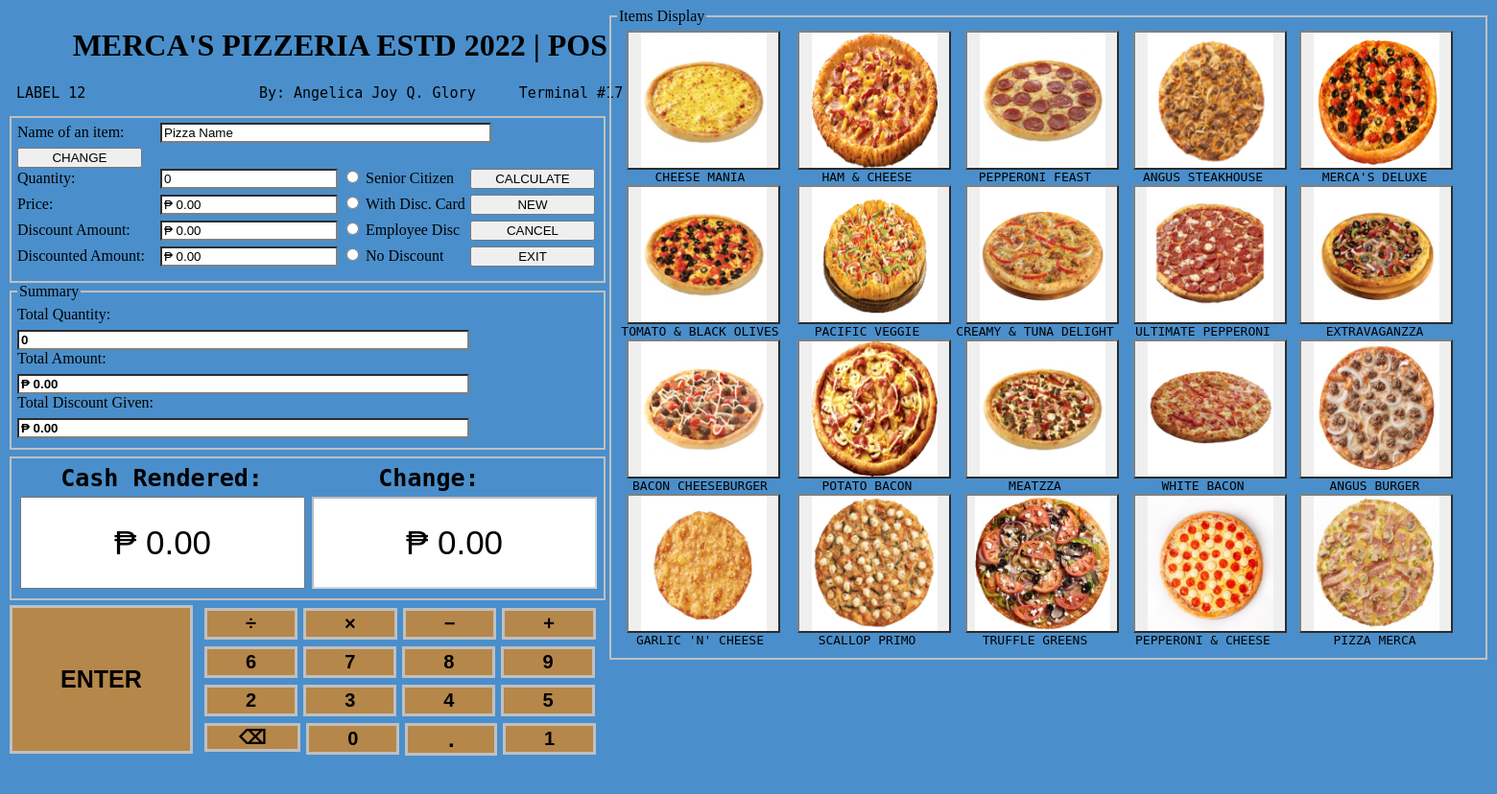
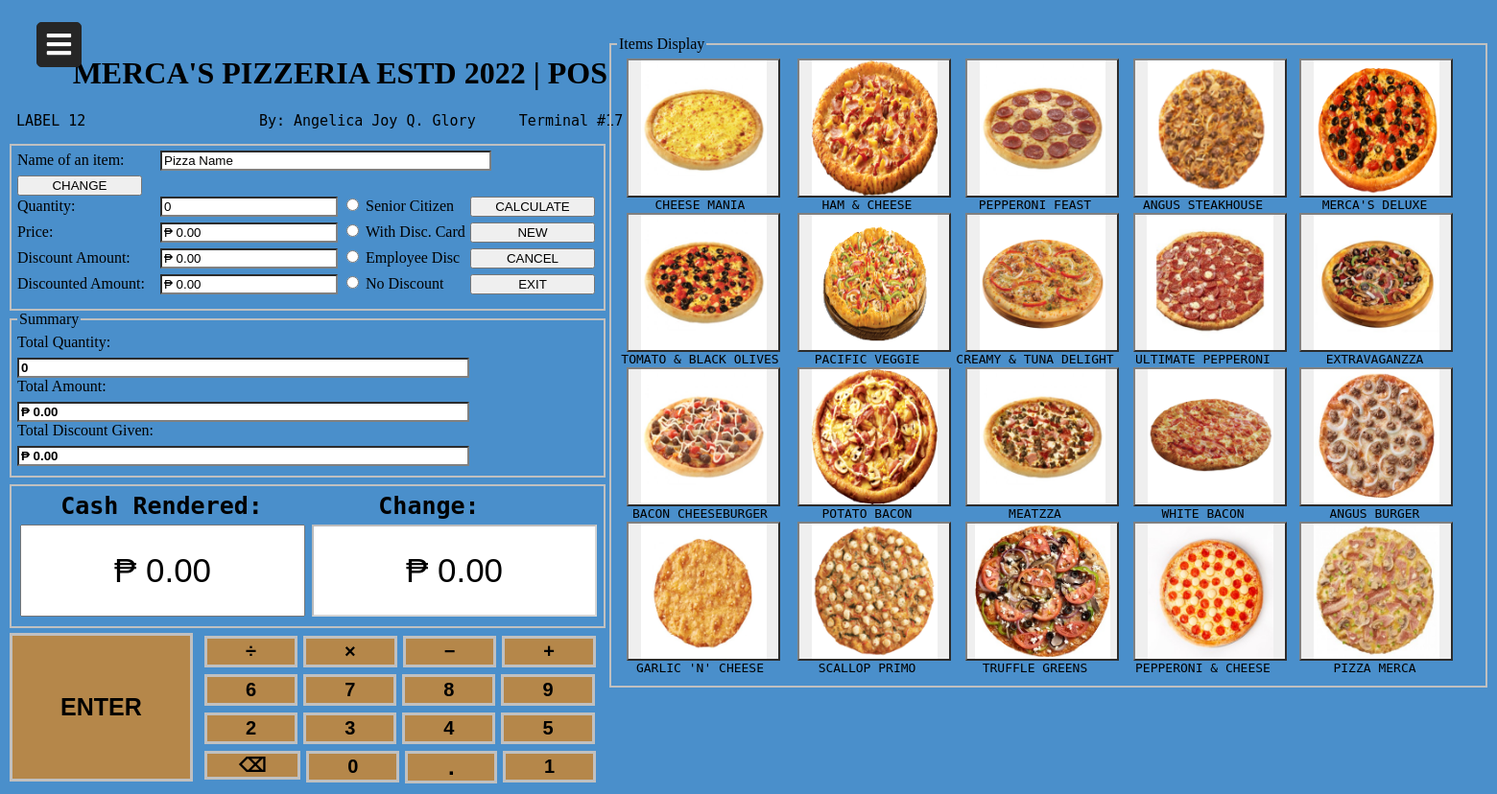
Before and after one commit to dvincem/MERCA-S-PIZZA, a PHP site: page /MERCAPIZZA/Wp3POS.php in a window 1560 px wide. Shown: the whole page at 96% size. Before the commit the page ends 788 px from the top, so only its background shows below. Run offline with PHP 8.4, Linux system fonts and the light colour scheme.

Commit message:
Lopits Update 2

```diff
--- a/public/Wp3POS.php
+++ b/public/Wp3POS.php
@@ -4,12 +4,63 @@
     <meta charset="utf-8">
     <meta name="viewport" content="width=device-width, initial-scale=1">
     <link rel="stylesheet" href="styles1.css" />
+    <link rel="stylesheet" href="css/dashboard.css">
     <link rel="javascript" href="script.js" />
+    <link rel="stylesheet" href="https://cdnjs.cloudflare.com/ajax/libs/font-awesome/5.15.3/css/all.min.css"/>
     <link href="https://fonts.googleapis.com/icon?family=Material+Icons">
     <title>Webpage 3 POS</title>
   </head>
   <body>
-
+  <section id="sides">
+    <input type="checkbox" id="check">
+    <label for="check" class="mb-5 mx-5">
+      <i class="fas fa-bars" id="btn"></i>
+      <i class="fas fa-times" id="cancel"></i>
+    </label>
+    <div class="sidebar">
+      <header>Payroll</header>
+      <a href="dashboard.php" >
+        <i class="fas fa-qrcode"></i>
+        <span>Dashboard</span>
+      </a>
+      <a href="index.php" >
+        <i class="fas fa-link"></i>
+        <span>POS A</span>
+      </a>
+      <a href="sales_pos_a.php">
+        <i class="fas fa-stream"></i>
+        <span>Sales POS A</span>
+      </a>
+      <a href="payroll_emplist.php" >
+         <i class="fas fa-calendar"></i>
+        <span>Payroll</span>
+      </a>
+      <a href="payroll_report.php">
+        <i class="fas fa-stream"></i>
+        <span>Payroll Report</span>
+      </a>
+      <a href="employee_list.php">
+        <i class="far fa-question-circle"></i>
+        <span>Employee List</span>
+      </a>
+      <a href="Wp3POS.php">
+      <i class="fas fa-link"></i>
+        <span>POS B</span>
+      </a>
+      <a href="sales_pos_b.php" class="active">
+      <i class="fas fa-stream"></i>
+        <span>Sales POS B</span>
+      </a>
+      <a href="employee_list.php">
+        <i class="far fa-question-circle"></i>
+        <span>User Account</span>
+      </a>
+      <a href="login_page.php">
+        <i class="far fa-qr-code"></i>
+        <span>Logout</span>
+      </a>
+    </div>
+    </section>
   <script>
     var CompDiscedAmnt = "";
     var CompDiscAmnt = "";
--- a/public/css/dashboard.css
+++ b/public/css/dashboard.css
@@ -1,9 +1,5 @@
 @import url('https://fonts.googleapis.com/css?family=Montserrat:600|Open+Sans:600&display=swap');
-*{
-  margin: 0;
-  padding: 0;
-  text-decoration: none;
-}
+
 .sidebar{
   position: fixed;
   width: 240px;
--- a/public/index.php
+++ b/public/index.php
@@ -95,7 +95,7 @@ if(isset($_GET['delete_all'])){
             <div class="collapse navbar-collapse" id="collapsibleNavbar">
               <ul class="navbar-nav">
                 <li class="nav-item">
-                  <a class="nav-link" href="" id="first">Home</a>
+                  <a class="nav-link" href="dashboard.php" id="first">Home</a>
                 </li>
                 <li class="nav-item">
                   <a class="nav-link" href="#cards">Promo</a>
```
